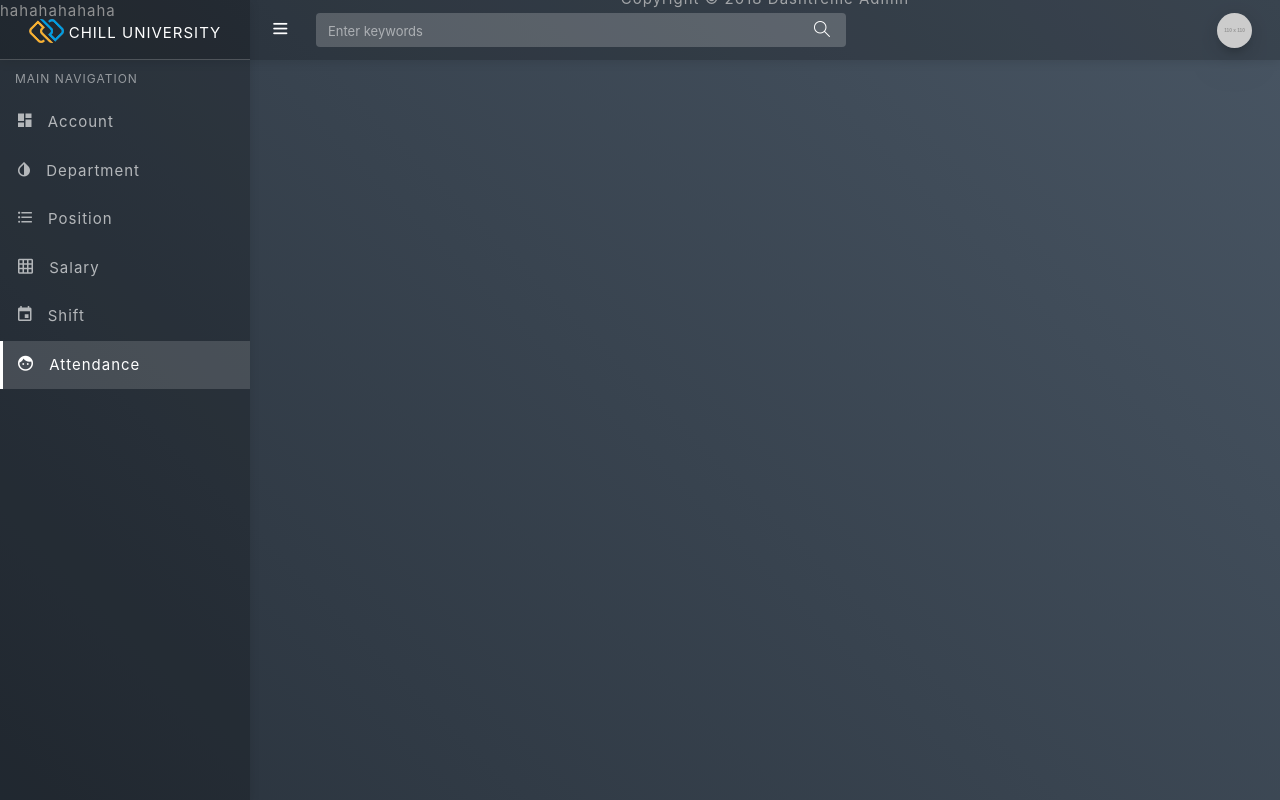
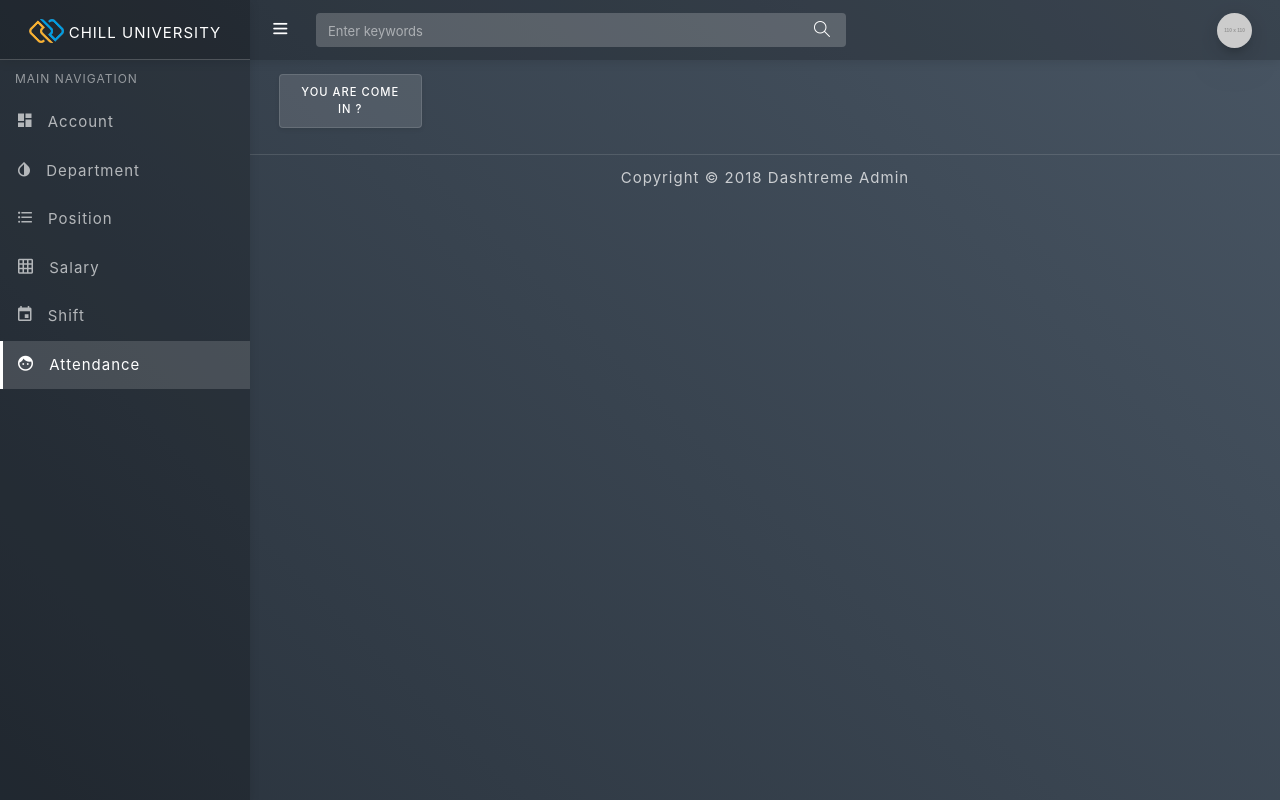
Before and after one commit to batkhai290499/Front-End, a React (Create React App) app: page /attendance in a window 1280 px wide. Built offline with nearby package versions, Linux system fonts and the light colour scheme; sample sign-in values are in the browser's storage; a web font is replaced by a local one.

Commit message:
keep going attendance

```diff
--- a/package.json
+++ b/package.json
@@ -14,6 +14,7 @@
     "moment": "^2.27.0",
     "react": "^16.13.1",
     "react-dom": "^16.13.1",
+    "react-moment": "^0.9.7",
     "react-router-dom": "^5.2.0",
     "react-scripts": "3.4.1",
     "react-select": "^3.1.0",
--- a/src/component/action/attendance.js
+++ b/src/component/action/attendance.js
@@ -4,7 +4,50 @@ class attendance extends Component {
     render() {
         return (
             <div>
-                hahahahahaha
+                <div className="content-wrapper">
+                    <div className="container-fluid">
+                        <div className="row ">
+                            <div className="col-lg-2">
+                                {/* Large Size Modal */}
+                                <button className="btn btn-light btn-block m-1" data-toggle="modal" data-target="#formemodal">You Are Come In ?</button>
+                                {/* Modal */}
+                                <div className="modal fade" id="formemodal" style={{ display: 'none' }} aria-hidden="true">
+                                    <div className="modal-dialog modal-md modal-dialog-centered">
+                                        <div className="modal-content">
+                                            <div className="card">
+                                                <div className="card-header text-uppercase">You Are Come In ?</div>
+
+                                                <div className="card-body">
+                                                    <form onSubmit={this.handleAttendance}>
+                                                        <div className="row">
+                                                            <div className="col-12 col-lg-12 col-xl-12">
+                                                                <div className="form-group row">
+
+                                                                    <label className="col-sm-12 col-form-label">Time in</label>
+                                                                    <div className="col-sm-10">
+                                                                        <input  name="time_in" className="form-control"
+                                                                            onChange={this.handleInputChange} value={new Date().toLocaleTimeString()} disabled/>
+                                                                    </div>
+                                                                    <label className="col-sm-12 col-form-label">Shift</label>
+                                                                    <div className="col-sm-10">
+                                                                        <input type="cash" name="name" className="form-control"
+                                                                            onChange={this.handleInputChange} />
+                                                                    </div>
+                                                                </div>
+                                                            </div>
+                                                        </div>{/*end row*/}
+                                                        <button type="submit" className="btn btn-light px-5"><i className="icon-lock" />Yes</button>
+                                                    </form>
+                                                </div>
+                                            </div>
+
+                                        </div>
+                                    </div>
+                                </div>
+                            </div>
+                        </div>
+                    </div>
+                </div>
             </div>
         );
     }
```
Also changed, not shown: 1 other file (tests, documents, lock files or other folders).
